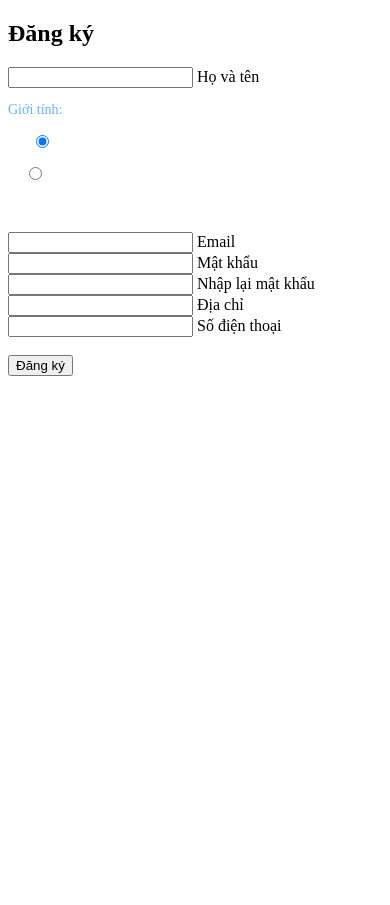
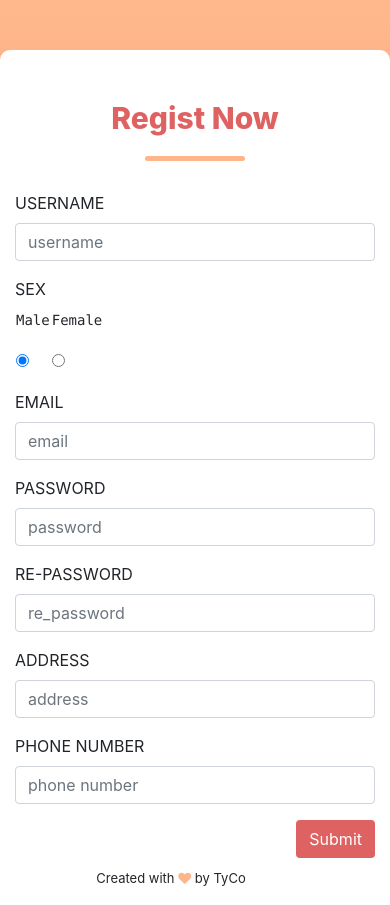
Before and after one commit to TuUyen2012/Tyco, a PHP site: page /form_dang_ky.php in a window 390 px wide. Shown: the top 905 px of the page. Before the commit the page ends 376 px from the top, so only its background shows below. Run offline with PHP 8.4, Linux system fonts and the light colour scheme; some libraries are stand-ins or nearby versions.

Commit message:
update regist form

```diff
--- a/form_dang_ky.php
+++ b/form_dang_ky.php
@@ -4,7 +4,8 @@
 <html>
 <head>
 	<title></title>
-	<link rel="stylesheet" type="text/css" href="login.css">
+  <link rel="stylesheet" href="./assets/login.css">
+  <link rel="stylesheet" href="./css/bootstrap.css">
 </head>
 <body>
   <?php
@@ -16,21 +17,21 @@
 
 
 <div class="box">
-  <h2>Đăng ký</h2>
-  <form method="POST" action="process_dang_ki.php">
-  <div class="inputBox">
+  <!-- <h2>Đăng ký</h2> -->
+  <!-- <form method="POST" action="process_dang_ki.php"> -->
+  <!-- <div class="inputBox">
       <input type="text" name="ten_khach_hang" >
       <label>Họ và tên</label>
-  </div>
-     <p style="color:#66b3ff ; font-size: 14px;" >Giới tính:</p>
+  </div> -->
+     <!-- <p style="color:#66b3ff ; font-size: 14px;" >Giới tính:</p>
      <pre style="color: white">Nam<input type="radio" name="gioi_tinh" value="0" checked="checked"></pre>
     <pre style="color: white">Nữ<input type="radio" name="gioi_tinh" value="1"></pre>
-    <br><br>
-    <div class="inputBox">
+    <br><br> -->
+    <!-- <div class="inputBox">
       <input type="email" name="email" >
       <label>Email</label>
-    </div>
-    <div class="inputBox">
+    </div> -->
+    <!-- <div class="inputBox">
       <input type="password" name="mat_khau" >
 
     <label>Mật khẩu</label>
@@ -39,29 +40,130 @@
     <div class="inputBox">
       <input type="password" name="re_mat_khau">
       <label>Nhập lại mật khẩu</label>
-    </div>
-    <div class="inputBox">
+    </div> -->
+    <!-- <div class="inputBox"> -->
 
-      <input type="text" name="dia_chi" >
+      <!-- <input type="text" name="dia_chi" >
       <label>Địa chỉ</label>
-    </div>
-      <div class="inputBox">
+    </div> -->
+      <!-- <div class="inputBox">
       <input type="text" name="sdt" >
       <label>Số điện thoại</label>
-    </div>
+    </div> -->
 
     <div class="inputBox" style="color: red">
       <?php
         echo $err;
       ?>
     </div>
-    <br>
-    <input type="submit" name="dang_ki" value="Đăng ký" href="process_dang_ki.php"><br><br>
+    <!-- <br>
+    <input type="submit" name="dang_ki" value="Đăng ký" href="process_dang_ki.php"><br><br> -->
 
 
 
   </form>
 </div>
 
+<section class="login-block">
+    <div class="container">
+	<div class="row">
+		<div class="col-md-4 login-sec">
+		    <h2 class="text-center">Regist Now</h2>
+        <form method="POST" action="process_dang_ki.php" class="login-form">
+  <div class="form-group">
+    <label for="exampleInputEmail1" class="text-uppercase">Username</label>
+    <input type="text" class="form-control" placeholder="username" name="ten_khach_hang">
+  </div>
+
+  <div class="form-group">
+    <label for="exampleInputEmail1" class="text-uppercase">Sex</label>
+    <table>
+      <tr>
+        <td><pre>Male</pre></td>
+        <td><pre>Female</pre></td>
+      </tr>
+      <tr>
+        <td><input type="radio" name="gioi_tinh" value="0" checked="checked"></td>
+        <td><input type="radio" name="gioi_tinh" value="1"></td>
+      </tr>
+    </table>
+  </div>
+
+  <div class="form-group">
+    <label for="exampleInputEmail1" class="text-uppercase">Email</label>
+    <input type="text" class="form-control" placeholder="email" name="email">
+  </div>
+
+  <div class="form-group">
+    <label for="exampleInputPassword1" class="text-uppercase">Password</label>
+    <input type="password" class="form-control" placeholder="password" name="mat_khau">
+  </div>
+
+  <div class="form-group">
+    <label for="exampleInputPassword2" class="text-uppercase">Re-Password</label>
+    <input type="password" class="form-control" placeholder="re_password" name="re_mat_khau">
+  </div>
+
+  <div class="form-group">
+    <label class="text-uppercase">Address</label>
+    <input type="text" class="form-control" placeholder="address" name="dia_chi">
+  </div>
+
+  <div class="form-group">
+    <label class="text-uppercase">Phone Number</label>
+    <input type="text" class="form-control" placeholder="phone number" name="sdt">
+  </div>
+
+  <div class="form-check">
+    <input type="submit" name="dang_ki" value="Submit" class="btn btn-login float-right" href="process_dang_ki.php">
+  </div>
+
+</form>
+<div class="copy-text">Created with <i class="fa fa-heart"></i> by TyCo</div>
+		</div>
+		<div class="col-md-8 banner-sec">
+            <div id="carouselExampleIndicators" class="carousel slide" data-ride="carousel">
+                 <ol class="carousel-indicators">
+                    <li data-target="#carouselExampleIndicators" data-slide-to="0" class="active"></li>
+                    <li data-target="#carouselExampleIndicators" data-slide-to="1"></li>
+                    <li data-target="#carouselExampleIndicators" data-slide-to="2"></li>
+                  </ol>
+            <div class="carousel-inner" role="listbox">
+    <div class="carousel-item active">
+      <img class="d-block img-fluid" src="https://static.pexels.com/photos/33972/pexels-photo.jpg" alt="First slide">
+      <div class="carousel-caption d-none d-md-block">
+        <div class="banner-text">
+            <h2>This is Heaven</h2>
+            <p>Lorem ipsum dolor sit amet, consectetur adipiscing elit, sed do eiusmod tempor incididunt ut labore et dolore magna aliqua. Ut enim ad minim veniam, quis nostrud exercitation</p>
+        </div>
+  </div>
+    </div>
+    <div class="carousel-item">
+      <img class="d-block img-fluid" src="https://images.pexels.com/photos/7097/people-coffee-tea-meeting.jpg" alt="First slide">
+      <div class="carousel-caption d-none d-md-block">
+        <div class="banner-text">
+            <h2>This is Heaven</h2>
+            <p>Lorem ipsum dolor sit amet, consectetur adipiscing elit, sed do eiusmod tempor incididunt ut labore et dolore magna aliqua. Ut enim ad minim veniam, quis nostrud exercitation</p>
+        </div>
+    </div>
+    </div>
+    <div class="carousel-item">
+      <img class="d-block img-fluid" src="https://images.pexels.com/photos/872957/pexels-photo-872957.jpeg" alt="First slide">
+      <div class="carousel-caption d-none d-md-block">
+        <div class="banner-text">
+            <h2>This is Heaven</h2>
+            <p>Lorem ipsum dolor sit amet, consectetur adipiscing elit, sed do eiusmod tempor incididunt ut labore et dolore magna aliqua. Ut enim ad minim veniam, quis nostrud exercitation</p>
+        </div>
+    </div>
+  </div>
+            </div>
+
+		</div>
+	</div>
+</div>
+</section>
+
+
+
 </body>
 </html>
```
